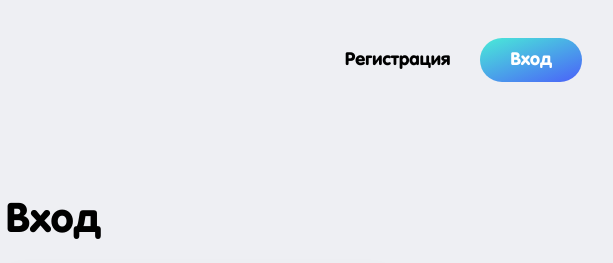
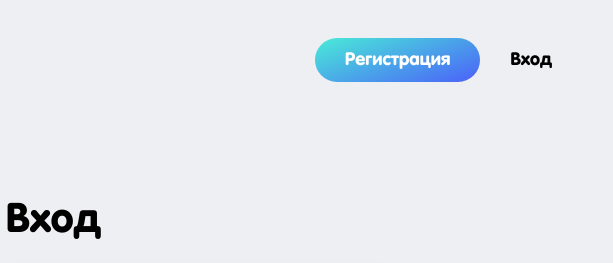
Before and after one commit to konstantikkov/gameswap, a plain HTML site: page login.html in a window 1280 px wide. Shown: the top 263 px of the page, 442-1055 px from the left. Drawn offline with Linux system fonts and the light colour scheme.

Commit message:
Update login.html
Nav buttons restyle.

```diff
--- a/login.html
+++ b/login.html
@@ -13,8 +13,8 @@
                 <img src="img/logo.svg"></img>
             </a>
             <div class="auth">
-                <a class="button" href="signup.html"><span class="bText">Регистрация</span></a>
-                <a class="button button-active" href="login.html"><span class="bText">Вход</span></a>
+                <a class="button button-active" href="signup.html"><span class="bText">Регистрация</span></a>
+                <a class="button" href="login.html"><span class="bText">Вход</span></a>
             </div>
         </div>
     </div>
```
